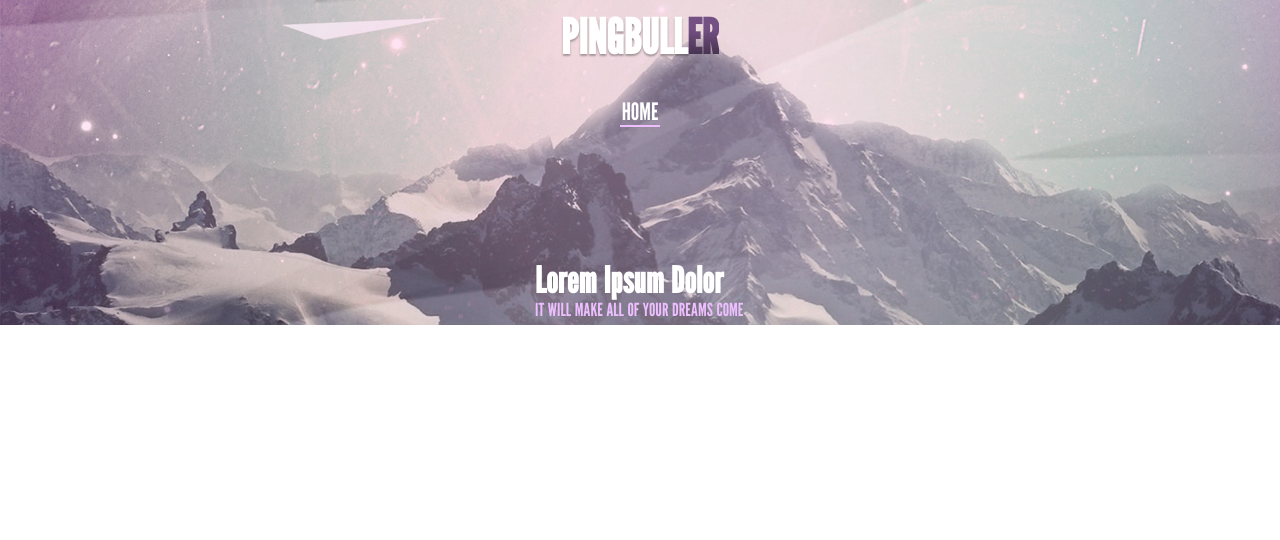
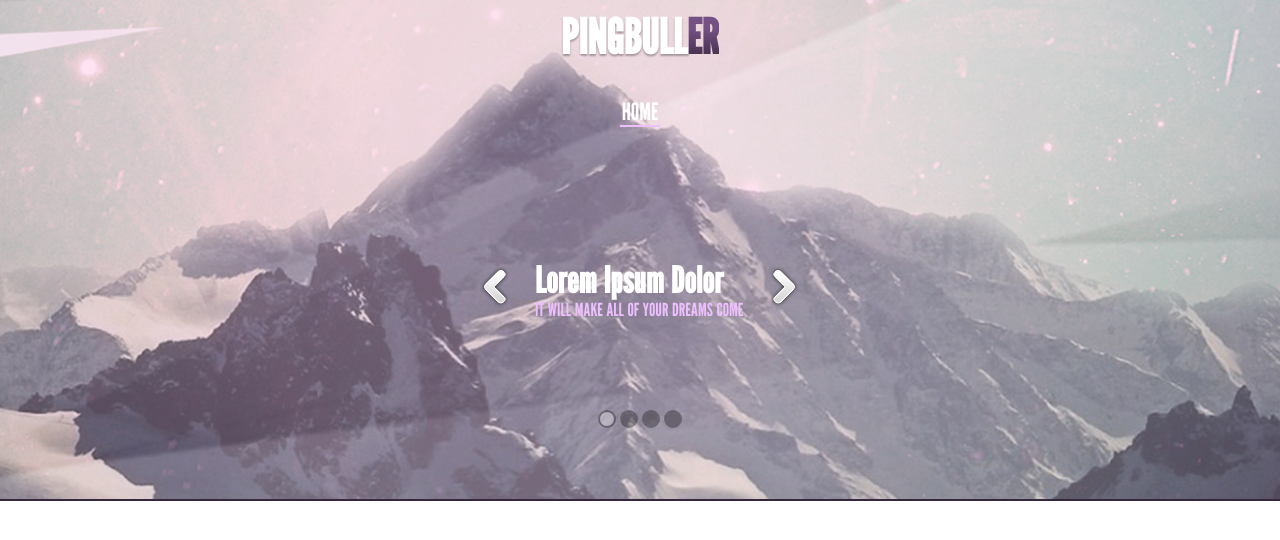
Before and after one commit to RatiboR1978/Responsive, a website: page index.html in a window 1280 px wide. Drawn offline with Linux system fonts and the light colour scheme.

Commit message:
Закончил хедер

```diff
--- a/index.html
+++ b/index.html
@@ -12,7 +12,7 @@
       <h1 class="page-header__logo">pingbull<span>er</span></h1>
      <nav class="page-header__nav">
        <ul class="page-header__nav-items">
-         <li class="page-header__nav-item main-nav__item--active"><a href="#">Home</a></li>
+         <li class="page-header__nav-item page-header__nav-item1--active"><a href="#">Home</a></li>
          <li class="page-header__nav-item"><a href="#">About</a></li>
          <li class="page-header__nav-item"><a href="#">Blog</a></li>
          <li class="page-header__nav-item"><a href="#">Products</a></li>
@@ -25,20 +25,27 @@
           <input type="radio" id="btn-1" name="toggle" checked>
           <input type="radio" id="btn-2" name="toggle">
           <input type="radio" id="btn-3" name="toggle">
+          <input type="radio" id="btn-4" name="toggle">
           <div class="site-wrapper">
             <div class="page-header__slide" id="slide1">
               <h2>Lorem Ipsum Dolor</h2>
               <p>IT WILL MAKE ALL OF YOUR DREAMS COME</p>
             </div>
           </div>
+          <a href="#" class="page-header__arrow-prev"><img src="img/prev.png" alt="prev"></a>
+          <a href="#" class="page-header__arrow-next"><img src="img/next.png" alt="next"></a>
           <div class="page-header__slider-controls">
             <label for="btn-1"></label>
             <label for="btn-2"></label>
             <label for="btn-3"></label>
+            <label for="btn-4"></label>
           </div>
         </div>
       </div>
     </div>
   </header>
+  <section class="about-company">
+
+  </section>
 </body>
 </html>
--- a/sass/blocks/page-header.scss
+++ b/sass/blocks/page-header.scss
@@ -1,6 +1,7 @@
 .page-header {
   background: url("../img/bg-320.jpg") no-repeat;
   background-size: cover;
+  background-position: center;
 }
 
 .page-header__wrapper {
@@ -43,12 +44,12 @@
   }
 }
 
-.main-nav__item--active {
+.page-header__nav-item1--active {
   display: block;
   position: relative;
 }
 
-.main-nav__item--active:before {
+.page-header__nav-item1--active:before {
   position: absolute;
   content: '';
   width: 40px;
@@ -58,9 +59,14 @@
   left: 140px;
 }
 
+.page-header__slider {
+  padding-bottom: 68px;
+}
+
 .page-header__container-slider {
   max-width: 320px;
   margin: 0 auto;
+  position: relative;
 }
 
 .page-header__slide {
@@ -81,6 +87,45 @@
 
 #btn-1,
 #btn-2,
-#btn-3 {
+#btn-3,
+#btn-4 {
   display: none;
 }
+
+.page-header__arrow-prev {
+  position: absolute;
+  top: 0;
+  left: 0;
+}
+
+.page-header__arrow-next {
+  position: absolute;
+  top: 0;
+  right: 0;
+}
+
+.page-header__slider-controls {
+  margin: 80px auto 0;
+  width: 85px;
+}
+
+.page-header__slider-controls label {
+  display: inline-block;
+  vertical-align: middle;
+  background: #000;
+  width: 14px;
+  height: 14px;
+  border: 2px solid black;
+  border-radius: 50%;
+  opacity: 0.3;
+  cursor: pointer;
+}
+
+#btn-1:checked~.page-header__slider-controls label[for=btn-1],
+#btn-2:checked~.page-header__slider-controls label[for=btn-2],
+#btn-3:checked~.page-header__slider-controls label[for=btn-3],
+#btn-4:checked~.page-header__slider-controls label[for=btn-4] {
+  background: white;
+  opacity: 0.3;
+  border: 2px solid black;
+}
--- a/sass/global/fonts.scss
+++ b/sass/global/fonts.scss
@@ -7,11 +7,11 @@
 @font-face {
   font-family: 'osxbold';
   src: url('../fonts/opensansextrabold.woff2') format('woff2'),
-  url('fonts/opensansextrabold.woff') format('woff');
+  url('../fonts/opensansextrabold.woff') format('woff');
 }
 
 @font-face {
   font-family: 'oslight';
   src: url('../fonts/opensanslight.woff2') format('woff2'),
-  url('fonts/opensanslight.woff') format('woff');
+  url('../fonts/opensanslight.woff') format('woff');
 }
--- a/sass/style.scss
+++ b/sass/style.scss
@@ -4,3 +4,4 @@
 @import "global/variables";
 @import "blocks/page-header";
 @import "blocks/fooer-page";
+@import "blocks/about-company";
```
Also changed, not shown: css/style.css.
